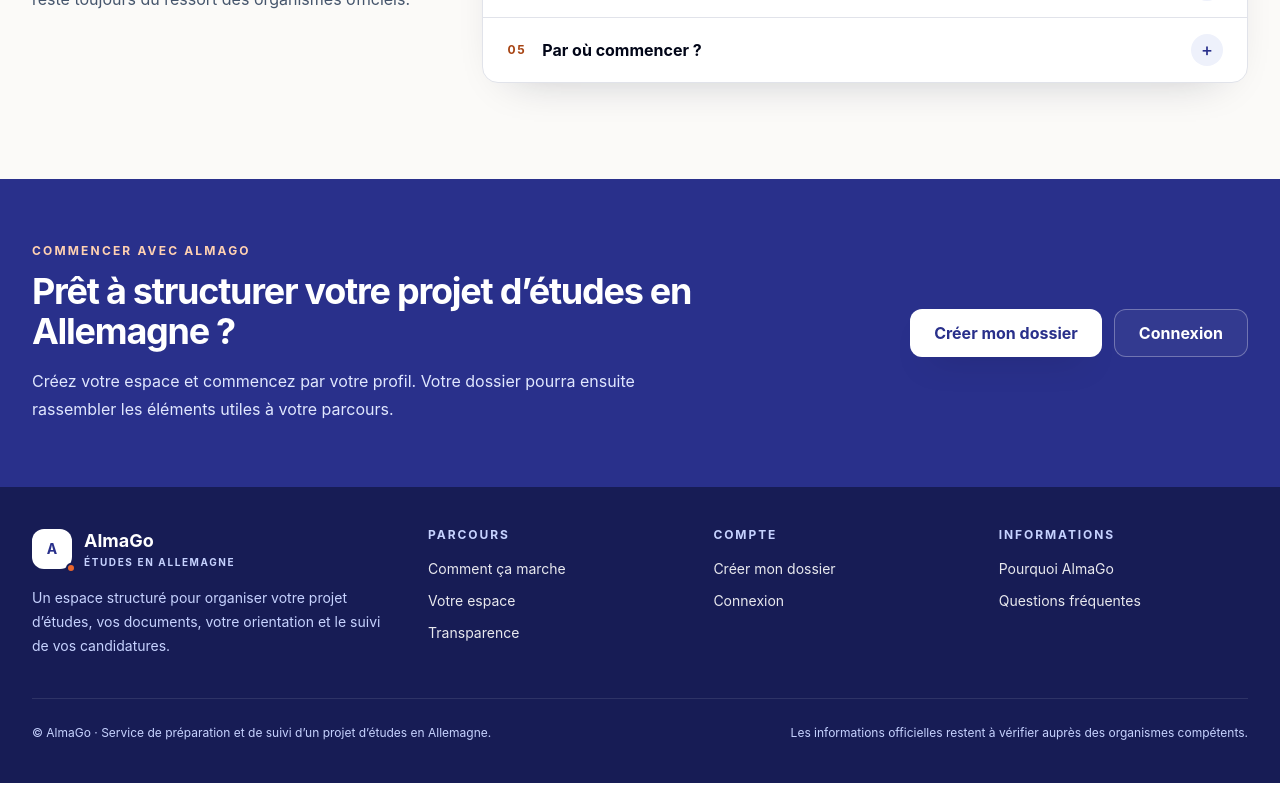
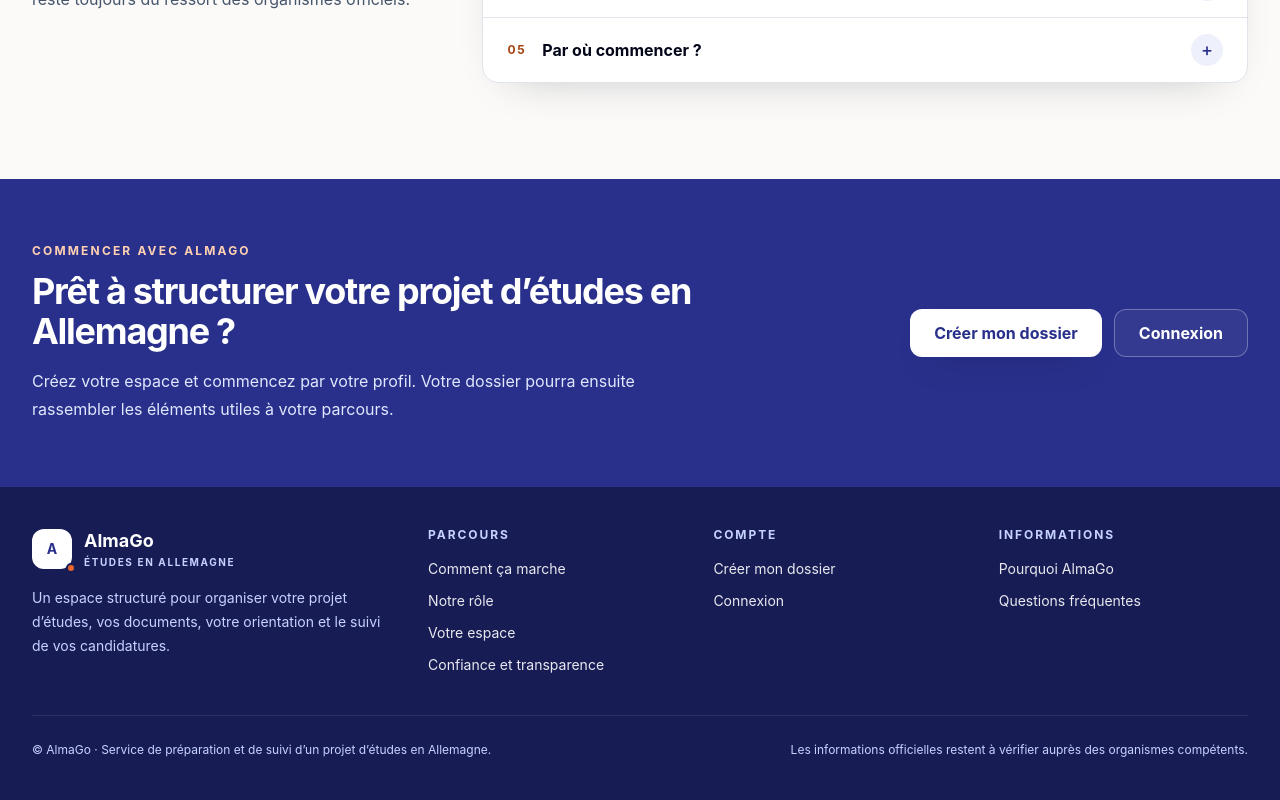
Before and after one commit to almago-platform/AlmaGo, a Next.js app: page / in a window 1280 px wide. Shown: the part 6001-6801 px from the top of the page. Built offline with nearby package versions, Linux system fonts and the light colour scheme.

Commit message:
copy(v3): align footer trust navigation

```diff
--- a/src/components/public/HomeClosing.tsx
+++ b/src/components/public/HomeClosing.tsx
@@ -58,8 +58,9 @@ export function HomeFooter() {
             title="Parcours"
             links={[
               ["Comment ça marche", "#parcours"],
+              ["Notre rôle", "#role"],
               ["Votre espace", "#espace"],
-              ["Transparence", "#confiance"],
+              ["Confiance et transparence", "#confiance"],
             ]}
           />
           <FooterColumn
```
